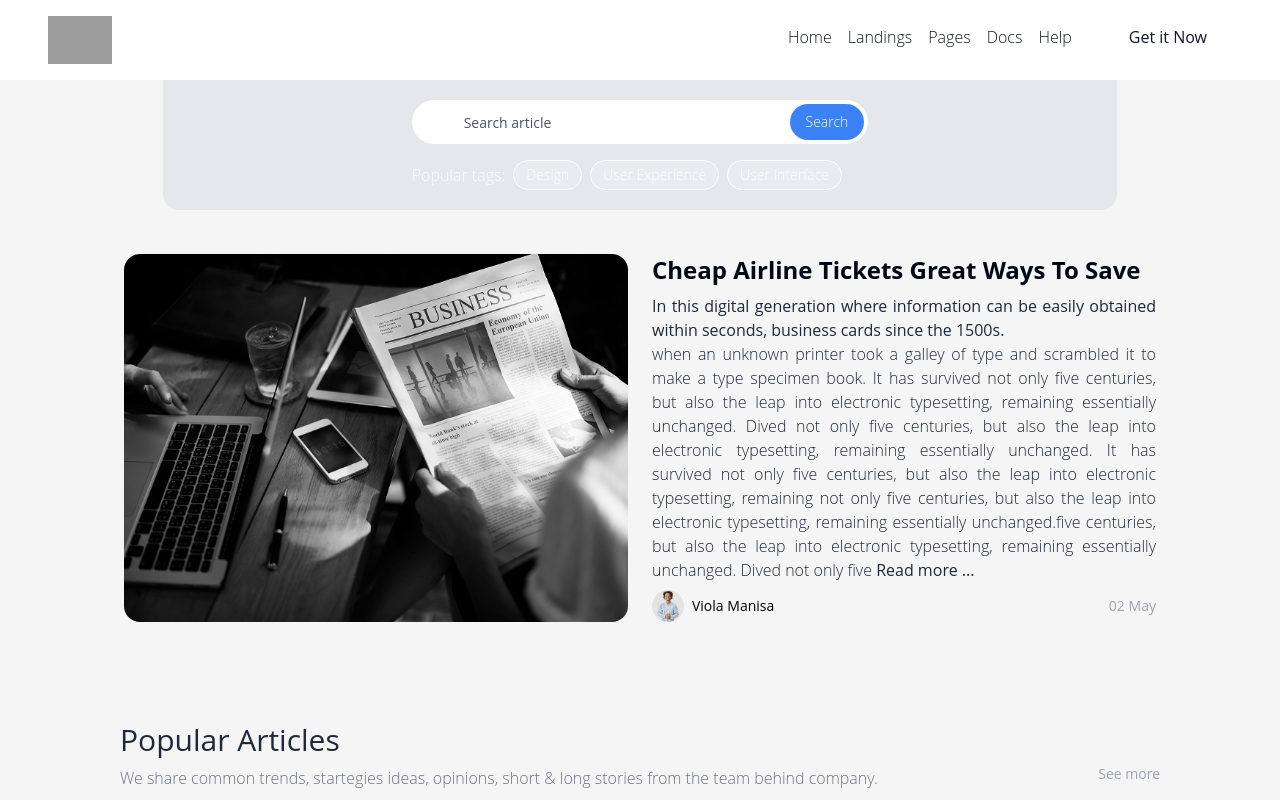
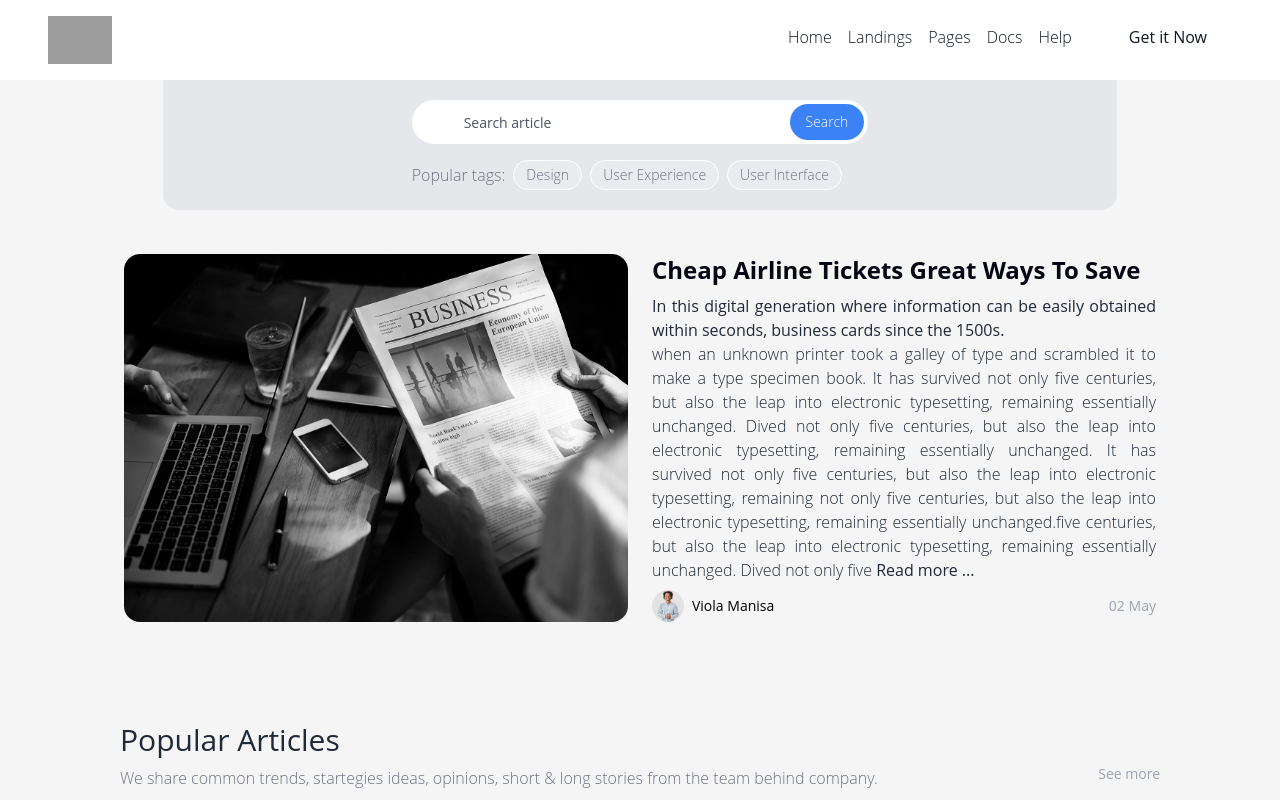
Before and after one commit to setykarimi/Heya-News, a React (Vite) app: page / in a window 1280 px wide. Shown: the top 800 px of the page. Built offline with nearby package versions, Linux system fonts and the light colour scheme; grey boxes are pictures that could not be loaded; some icons are missing.

Commit message:
Subject: Redesign, Description: Edit color for new design, Date: 6/23/2023

```diff
--- a/src/components/hashtag/Hashtag.jsx
+++ b/src/components/hashtag/Hashtag.jsx
@@ -4,7 +4,7 @@ export default function Hashtags() {
     ]
 
     return (
-        <div className="text-white mt-4 flex flex-wrap items-center">
+        <div className="text-gray-500 mt-4 flex flex-wrap items-center">
             <span className="font-light md:mb-0 mb-2 mr-2">Popular tags:</span>
            <div className="flex gap-2"> {popularTags.map((title) => <Hashtag title={title} />)}
            </div>
```
